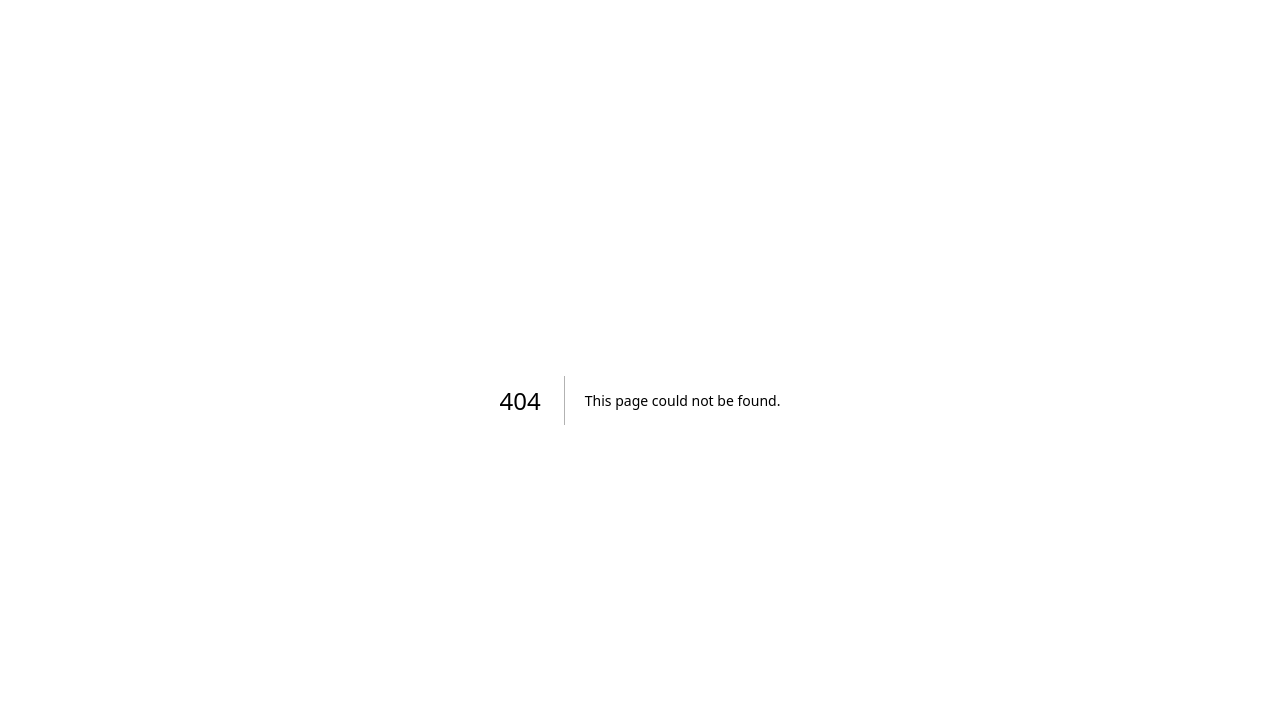
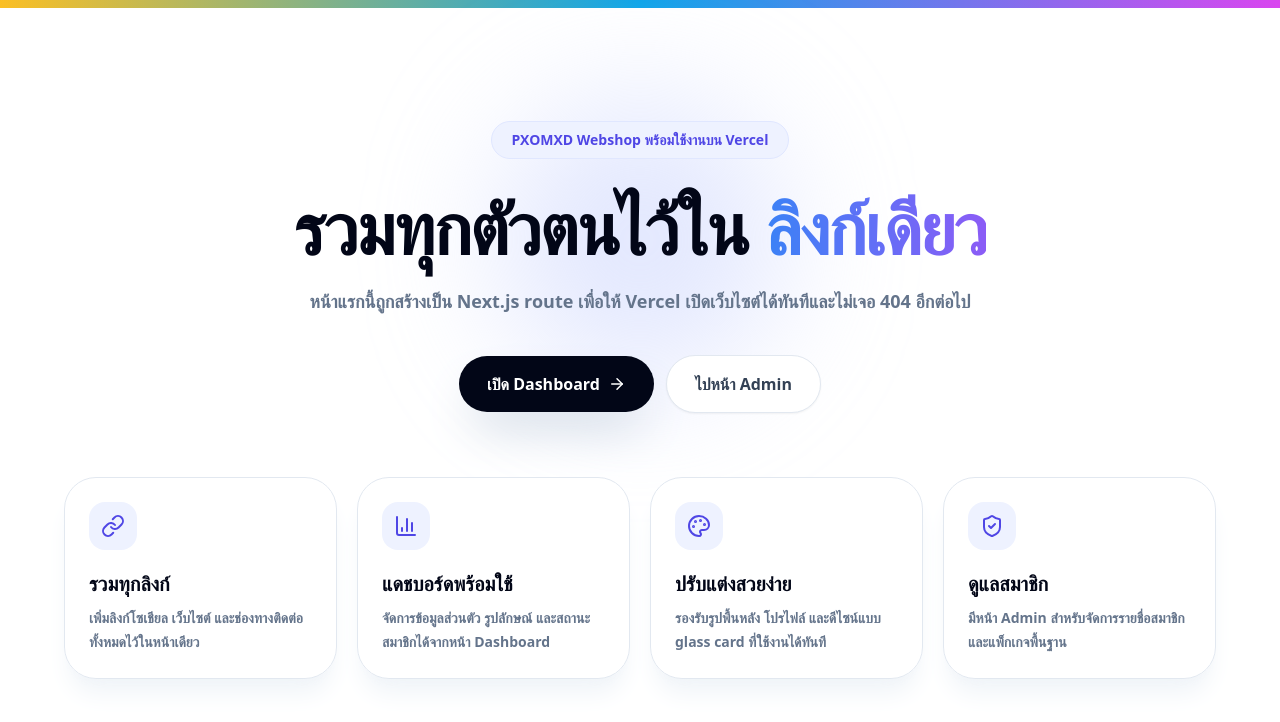
Before and after one commit to LUKZConnectz/Webshoppp, a Next.js app: page / in a window 1280 px wide. Before the commit this address had no page. Shown: the top 722 px of the page. Built offline with nearby package versions, Linux system fonts and the light colour scheme.

Commit message:
Fix Vercel root route 404

```diff
--- a/app/layout.tsx
+++ b/app/layout.tsx
@@ -1,11 +1,8 @@
 import type { Metadata } from 'next';
-import { Kanit } from 'next/font/google';
 import './globals.css';
-
-const kanit = Kanit({ subsets: ['thai', 'latin'], weight: ['300','400','500','600','700','800','900'], variable: '--font-kanit' });
 
 export const metadata: Metadata = { title: 'PXOMXD Dashboard', description: 'Next.js + Tailwind dashboard for PXOMXD' };
 
 export default function RootLayout({ children }: Readonly<{ children: React.ReactNode }>) {
-  return <html lang="th" className={kanit.variable}><body>{children}</body></html>;
+  return <html lang="th"><body>{children}</body></html>;
 }
--- /dev/null
+++ b/app/page.tsx
@@ -0,0 +1,54 @@
+import { ArrowRight, BarChart3, Link as LinkIcon, Palette, ShieldCheck } from 'lucide-react';
+
+const features = [
+  { title: 'รวมทุกลิงก์', description: 'เพิ่มลิงก์โซเชียล เว็บไซต์ และช่องทางติดต่อทั้งหมดไว้ในหน้าเดียว', icon: LinkIcon },
+  { title: 'แดชบอร์ดพร้อมใช้', description: 'จัดการข้อมูลส่วนตัว รูปลักษณ์ และสถานะสมาชิกได้จากหน้า Dashboard', icon: BarChart3 },
+  { title: 'ปรับแต่งสวยง่าย', description: 'รองรับรูปพื้นหลัง โปรไฟล์ และดีไซน์แบบ glass card ที่ใช้งานได้ทันที', icon: Palette },
+  { title: 'ดูแลสมาชิก', description: 'มีหน้า Admin สำหรับจัดการรายชื่อสมาชิกและแพ็กเกจพื้นฐาน', icon: ShieldCheck },
+];
+
+export default function HomePage() {
+  return (
+    <main className="min-h-screen overflow-hidden bg-white text-slate-950">
+      <section className="relative flex min-h-screen flex-col items-center justify-center px-6 py-24 text-center">
+        <div className="absolute inset-x-0 top-0 h-2 bg-gradient-to-r from-amber-400 via-sky-500 to-fuchsia-500" />
+        <div className="absolute left-1/2 top-24 h-72 w-72 -translate-x-1/2 rounded-full bg-indigo-200/50 blur-3xl" />
+        <div className="relative mx-auto max-w-5xl">
+          <span className="inline-flex rounded-full border border-indigo-100 bg-indigo-50 px-5 py-2 text-sm font-black text-indigo-600">
+            PXOMXD Webshop พร้อมใช้งานบน Vercel
+          </span>
+          <h1 className="mt-8 text-5xl font-black tracking-tight md:text-7xl">
+            รวมทุกตัวตนไว้ใน{' '}
+            <span className="bg-gradient-to-r from-blue-500 to-violet-500 bg-clip-text text-transparent">ลิงก์เดียว</span>
+          </h1>
+          <p className="mx-auto mt-6 max-w-2xl text-base font-semibold leading-8 text-slate-500 md:text-lg">
+            หน้าแรกนี้ถูกสร้างเป็น Next.js route เพื่อให้ Vercel เปิดเว็บไซต์ได้ทันทีและไม่เจอ 404 อีกต่อไป
+          </p>
+          <div className="mt-10 flex flex-col items-center justify-center gap-3 sm:flex-row">
+            <a className="inline-flex items-center gap-2 rounded-full bg-slate-950 px-7 py-4 font-black text-white shadow-2xl shadow-slate-300" href="/dashboard">
+              เปิด Dashboard <ArrowRight size={18} />
+            </a>
+            <a className="inline-flex items-center gap-2 rounded-full border border-slate-200 bg-white px-7 py-4 font-black text-slate-700 shadow-sm" href="/admin">
+              ไปหน้า Admin
+            </a>
+          </div>
+        </div>
+
+        <div className="relative mx-auto mt-16 grid max-w-6xl gap-5 md:grid-cols-2 xl:grid-cols-4">
+          {features.map((feature) => {
+            const Icon = feature.icon;
+            return (
+              <article key={feature.title} className="rounded-[2rem] border border-slate-200 bg-white/80 p-6 text-left shadow-xl shadow-slate-100 backdrop-blur">
+                <span className="grid h-12 w-12 place-items-center rounded-2xl bg-indigo-50 text-indigo-600">
+                  <Icon size={24} />
+                </span>
+                <h2 className="mt-5 text-xl font-black">{feature.title}</h2>
+                <p className="mt-2 text-sm font-semibold leading-6 text-slate-500">{feature.description}</p>
+              </article>
+            );
+          })}
+        </div>
+      </section>
+    </main>
+  );
+}
```
Also changed, not shown: 1 other file (tests, documents, lock files or other folders).
